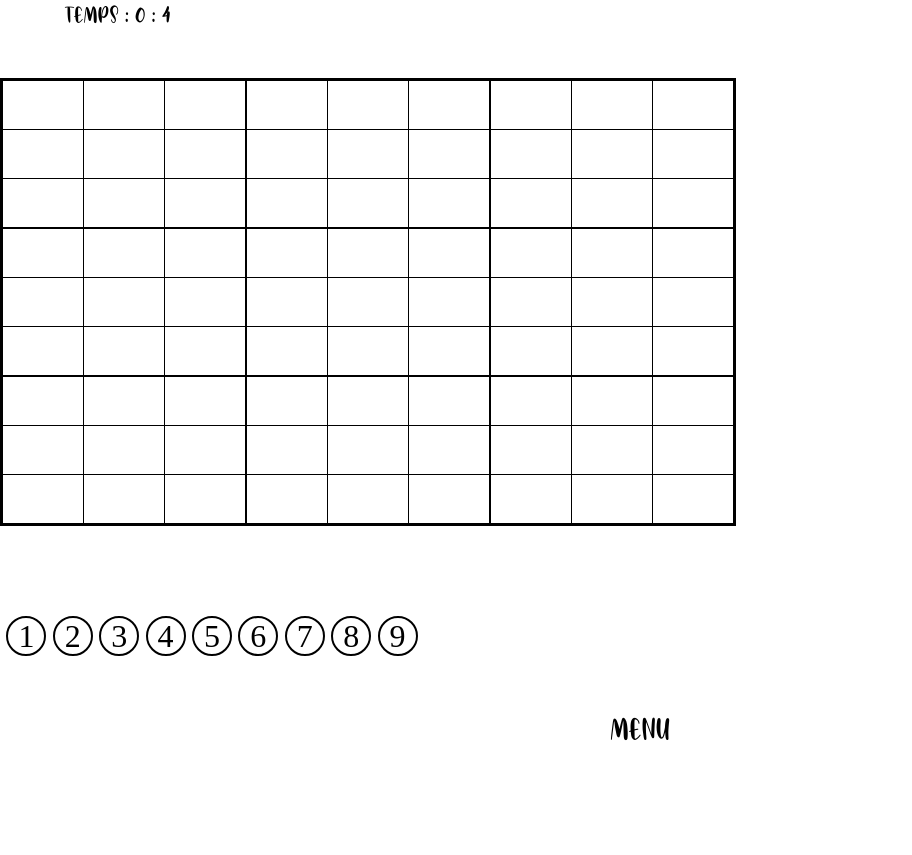
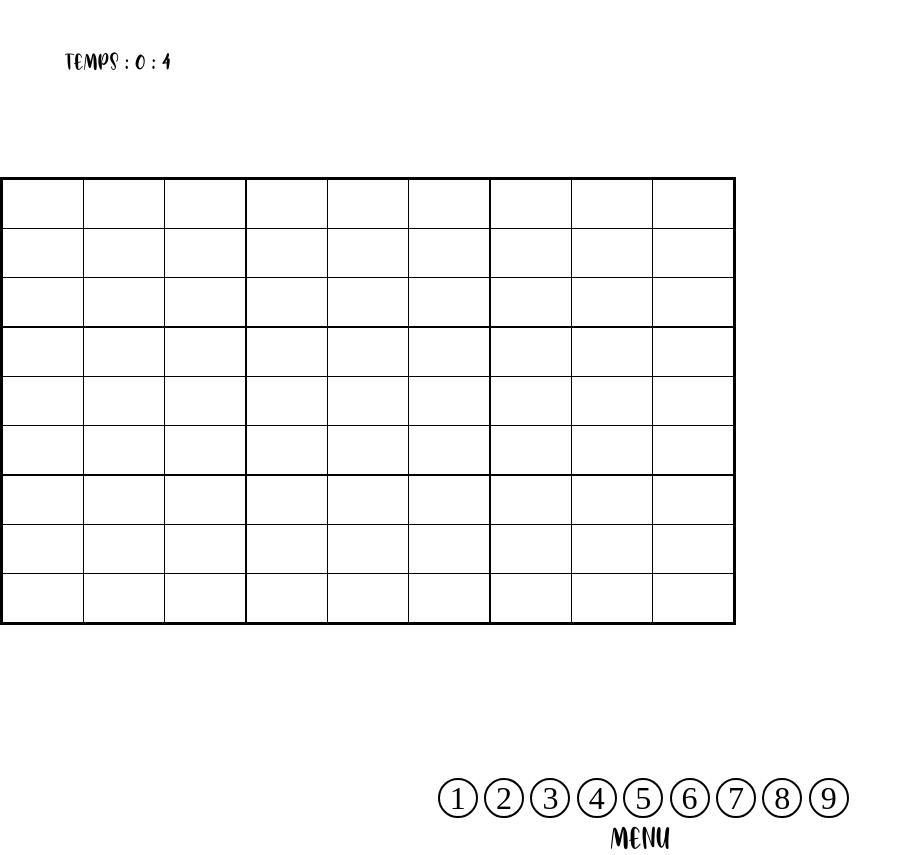
Before and after one commit to alexandremedico/sudoku, a website: page front/view/jeu.html in a window 1280 px wide. Shown: the whole page, without its empty margins (0-912 px from the left). Before the commit the page ends 800 px from the top, so only its background shows below. Drawn offline with nearby package versions, Linux system fonts and the light colour scheme; no server answers.

Commit message:
affichage nombre dans le jeu correctif

```diff
--- a/front/css/jeu.css
+++ b/front/css/jeu.css
@@ -73,7 +73,8 @@ a {
 #nombre {
     display: flex;
     flex-direction: row;
-    margin-top: 7%;
+    margin-top: 12%;
+    justify-content: center;
 }
 
 #nombre p {
@@ -93,10 +94,14 @@ a {
 .time {
     font-family: 'Avocado';
     margin-left: 5%;
-    padding-bottom: 4%;
     font-size: 1.5rem;
+    margin-top: 8%;
 }
 
 .none {
     visibility: hidden;
 }
+
+.gros-bloc {
+    margin-top: 8%;
+}
--- a/front/js/script.js
+++ b/front/js/script.js
@@ -208,8 +208,8 @@ window.addEventListener("DOMContentLoaded", function() {
         <p class="cinquante-quatre bottom-line" id="cinquante-quatre"></p>
     </div>
     <div class="petit-bloc7">
-        <p class="cinquante-cinq" id"cinquante-cinq"></p>
-        <p class="cinquante-six" id"cinquante-six"></p>
+        <p class="cinquante-cinq" id="cinquante-cinq"></p>
+        <p class="cinquante-six" id="cinquante-six"></p>
         <p class="cinquante-sept right-line" id="cinquante-sept"></p>
         <p class="cinquante-huit" id="cinquante-huit"></p>
         <p class="cinquante-neuf" id="cinquante-neuf"></p>
```
